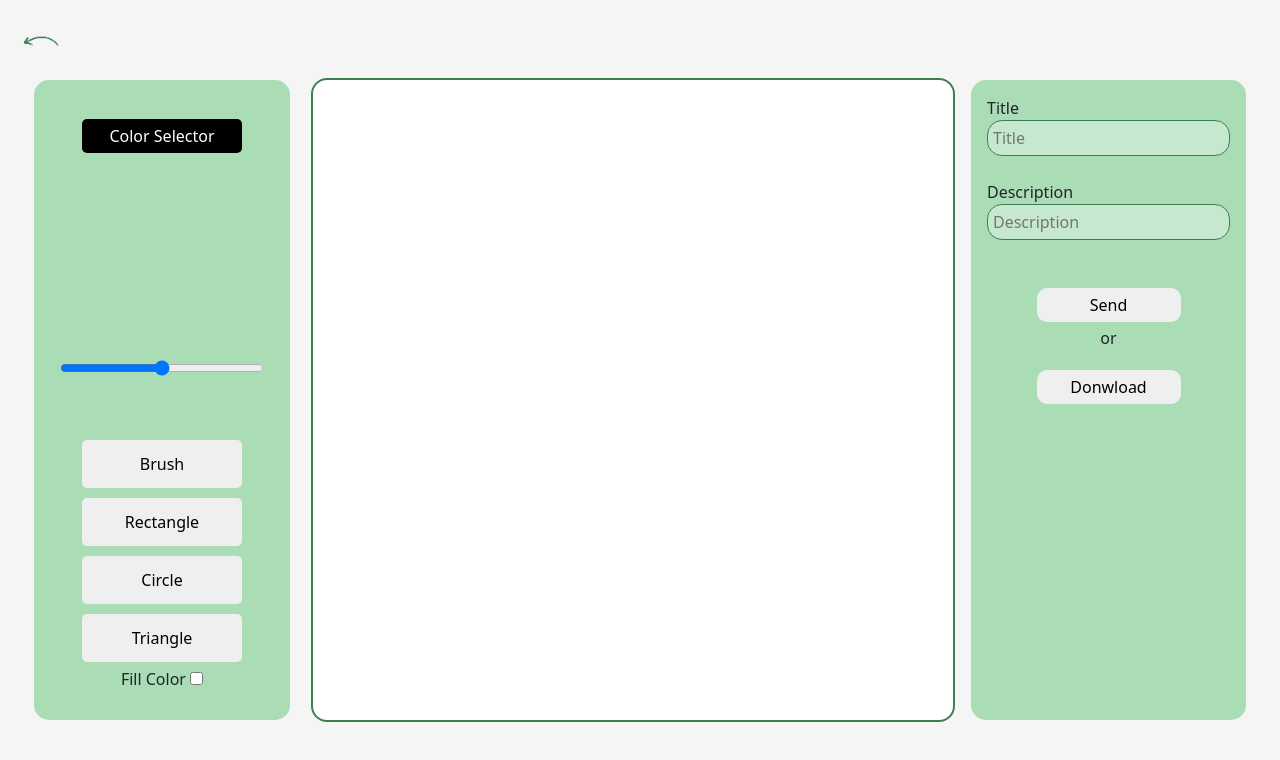
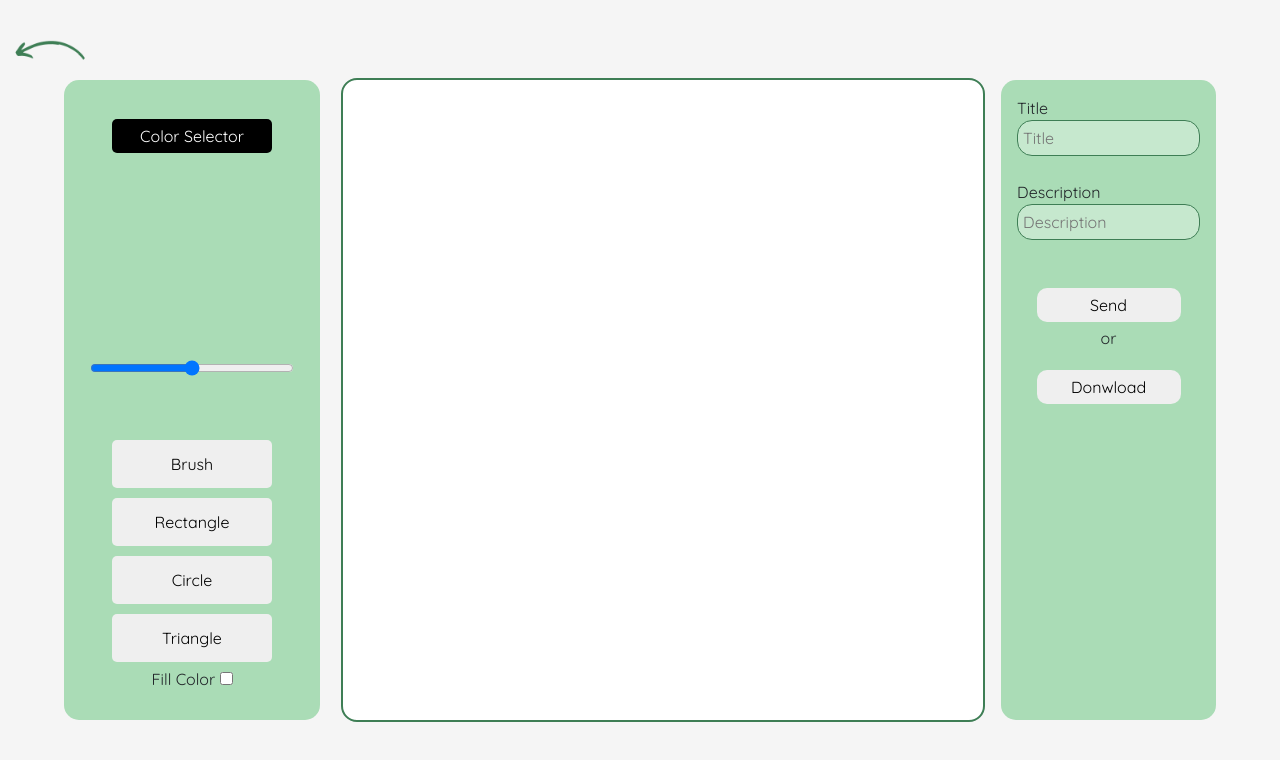
Before and after one commit to Dalmimio/Mutters, a Vue app: page /newpaint in a window 1280 px wide. Shown: the top 760 px of the page. Built offline with nearby package versions, Linux system fonts and the light colour scheme; what vue-sweetalert2 would draw is missing.

Commit message:
flecha sin fondo

```diff
--- a/src/components/NewPaint.vue
+++ b/src/components/NewPaint.vue
@@ -149,13 +149,14 @@ export default {
       margin: 0px;
       padding: 0px;
       box-sizing: border-box;
+      font-family: 'Quicksand';
     }
     .img-flecha{
-        width: 50px;
+        width: 100px;
         align-self: flex-start;
         position: absolute;
         left: 0;
-        margin-left: 1rem;
+        top: 0;
     }
     #appaint {
       display: flex;
```
Also changed, not shown: src/assets/img/flecha.png.
